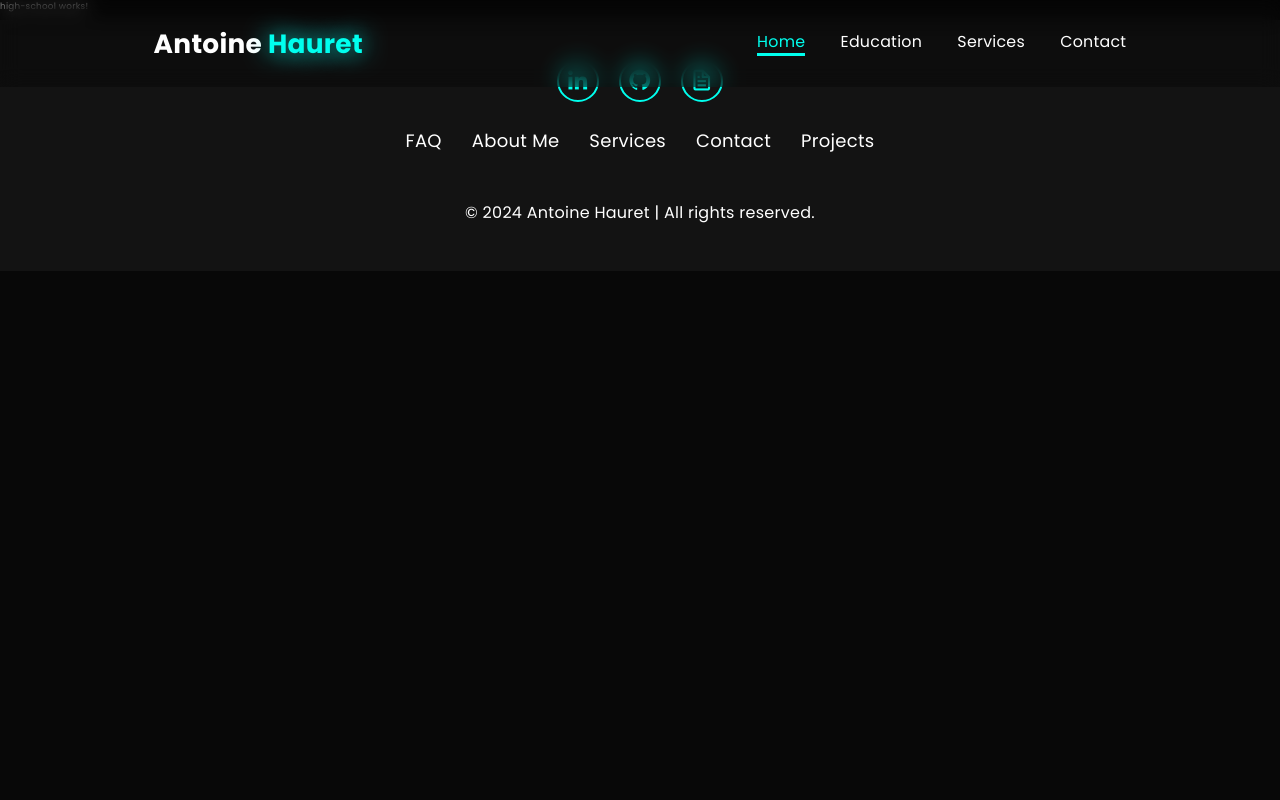
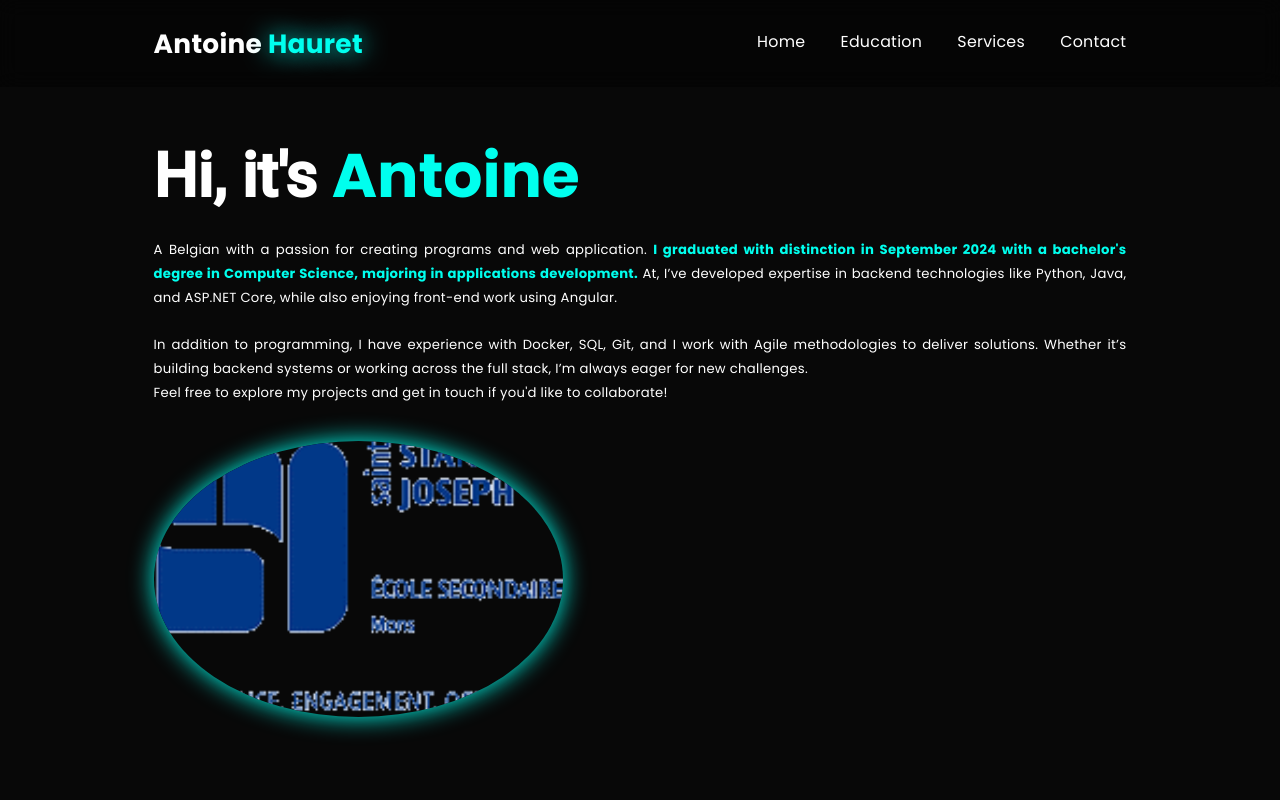
Before and after one commit to Antoinehrt/Portfolio, an Angular app: page /education/high-school in a window 1280 px wide. Shown: the top 800 px of the page. Built offline with nearby package versions, Linux system fonts and the light colour scheme; no server answers.

Commit message:
feat(EducationDetails): content for test of highschool

```diff
--- a/src/app/pages/education-detailed/high-school/high-school.component.css
+++ b/src/app/pages/education-detailed/high-school/high-school.component.css
@@ -1,5 +1,5 @@
-
 section {
+  width: 100%;
   min-height: 100vh;
   padding: 10rem 12% 10rem;
 }
--- a/src/app/pages/education-detailed/high-school/high-school.component.html
+++ b/src/app/pages/education-detailed/high-school/high-school.component.html
@@ -1 +1,25 @@
-<p>high-school works!</p>
+<section class="first-paragraph" id="first-paragraph" #sections>
+  <div class="first-paragraph-content">
+    <h1>Hi, it's <span>Antoine</span></h1>
+    <p>
+      A Belgian with a passion for creating programs and web application. <b style="color: var(--main-color);">I
+      graduated with distinction in September 2024 with a bachelor's degree in Computer Science, majoring in
+      applications development.</b>
+      At, I’ve developed expertise in backend technologies like Python, Java, and ASP.NET Core, while also
+      enjoying front-end work using Angular.
+      <br> <br>
+      In addition to programming, I have experience with Docker, SQL, Git, and I work with Agile methodologies to
+      deliver solutions.
+      Whether it’s building backend systems or working across the full stack, I’m always eager for new challenges. <br>
+      Feel free to explore my projects and get in touch if you'd like to collaborate!
+    </p>
+    <div class="first-paragraph-img">
+
+      <img src="../../../../assets/img/logos/Saint_Stanislas_Mons.png" alt="Profile picture">
+    </div>
+  </div>
+</section>
+
+<section class="second-paragraph" id="second-paragraph" #sections>
+  <h2 class="heading">second-paragraph</h2>
+</section>
```
